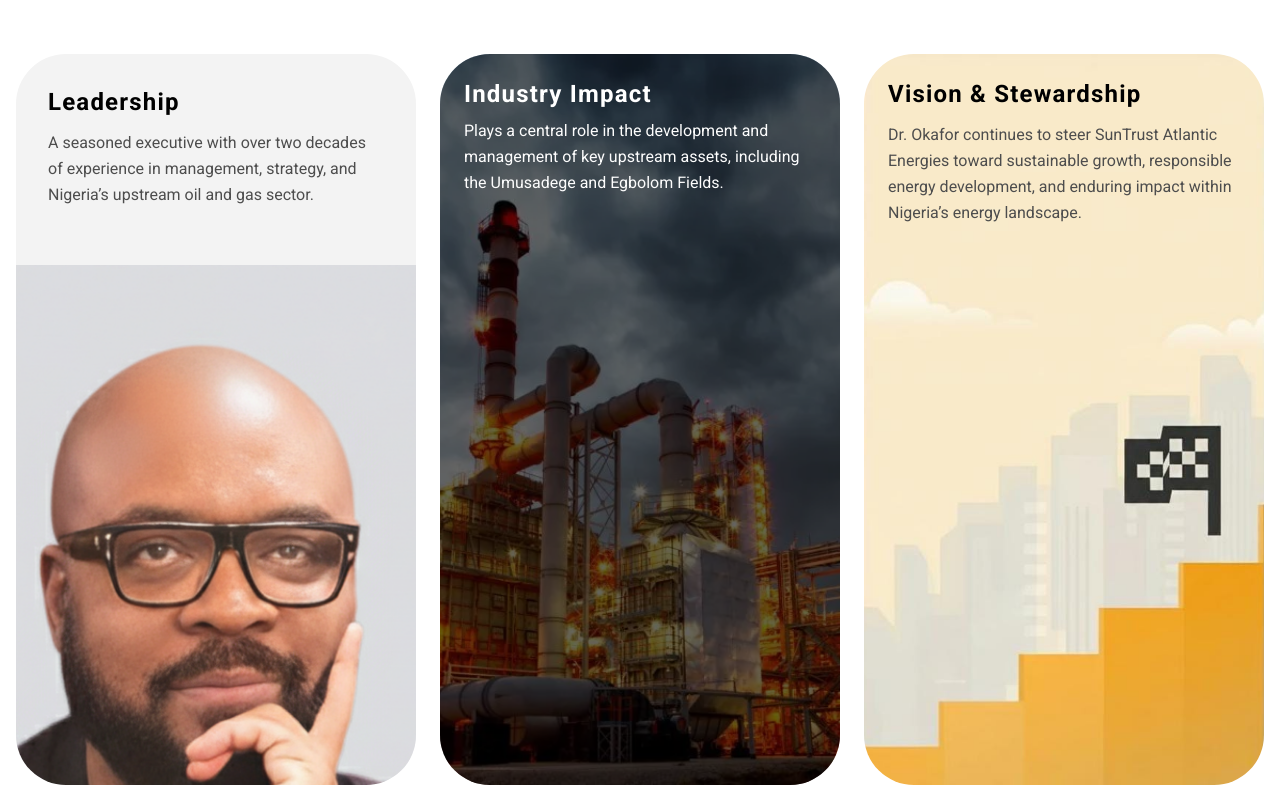
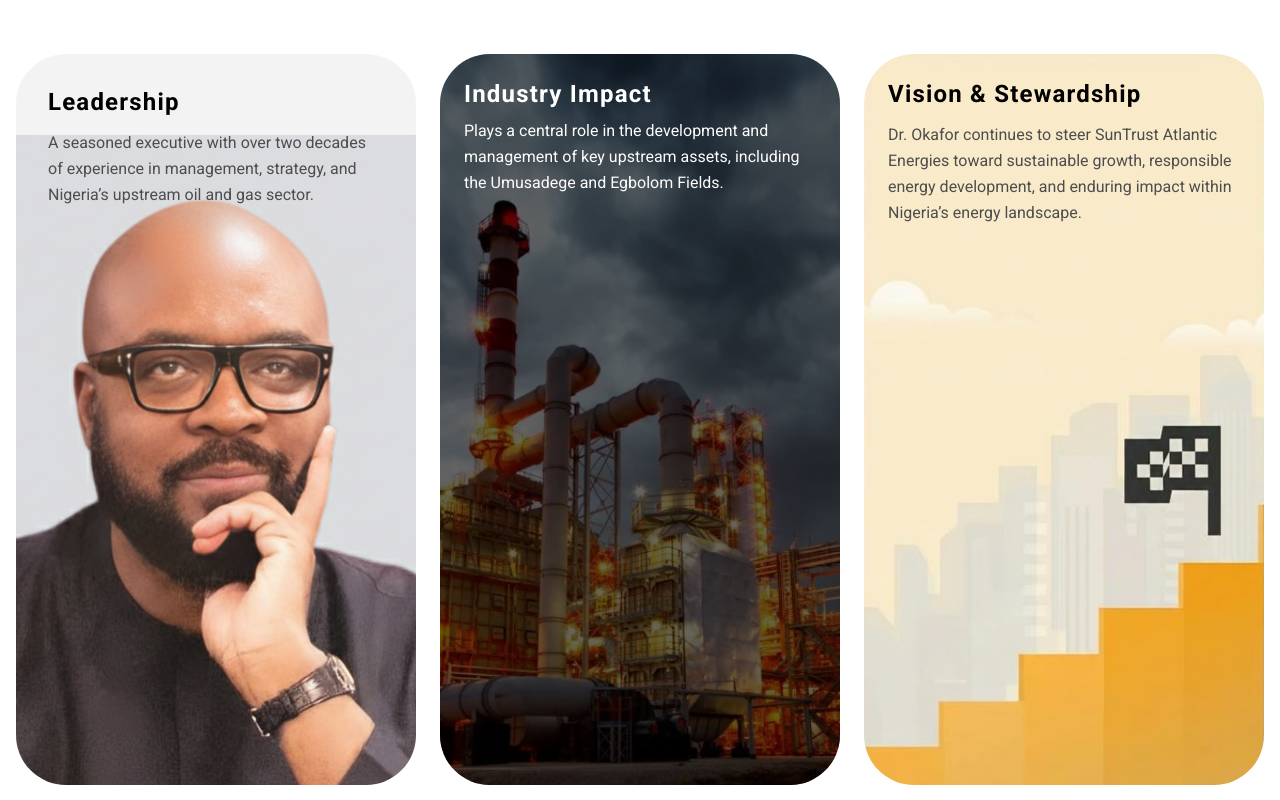
Before and after one commit to apreezofficial/Dr-Ugo-website, a Next.js app: page / in a window 1280 px wide. Shown: the part 5440-6240 px from the top of the page. Built offline with nearby package versions, Linux system fonts and the light colour scheme; a web font is replaced by a local one.

Commit message:
Update LeadershipCareer.tsx

```diff
--- a/app/components/LeadershipCareer.tsx
+++ b/app/components/LeadershipCareer.tsx
@@ -141,8 +141,7 @@
               </p>
             </div>
 
-            <div className="absolute bottom-0 left-0 w-full h-[520px]">
-              <div className="relative h-screen w-full">
+            <div className="absolute bottom-0 left-0 w-full h-[650px]">
   <Image
     src="/Dr-ugoQS.png"
     alt="Leadership portrait"
@@ -150,7 +149,6 @@
     className="object-cover object-center opacity-90"
     priority
   />
-</div>
 
             </div>
           </div>
```
